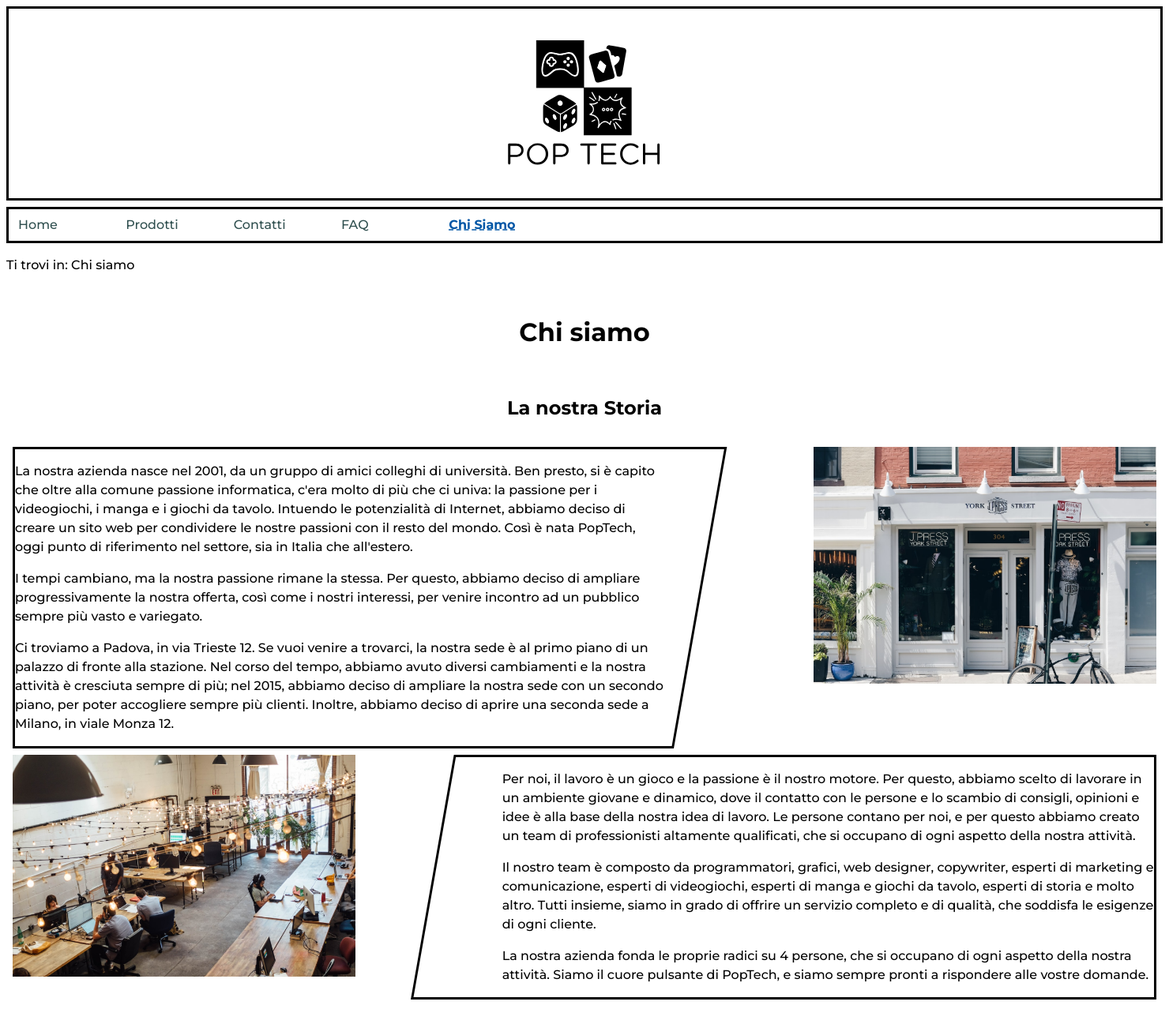
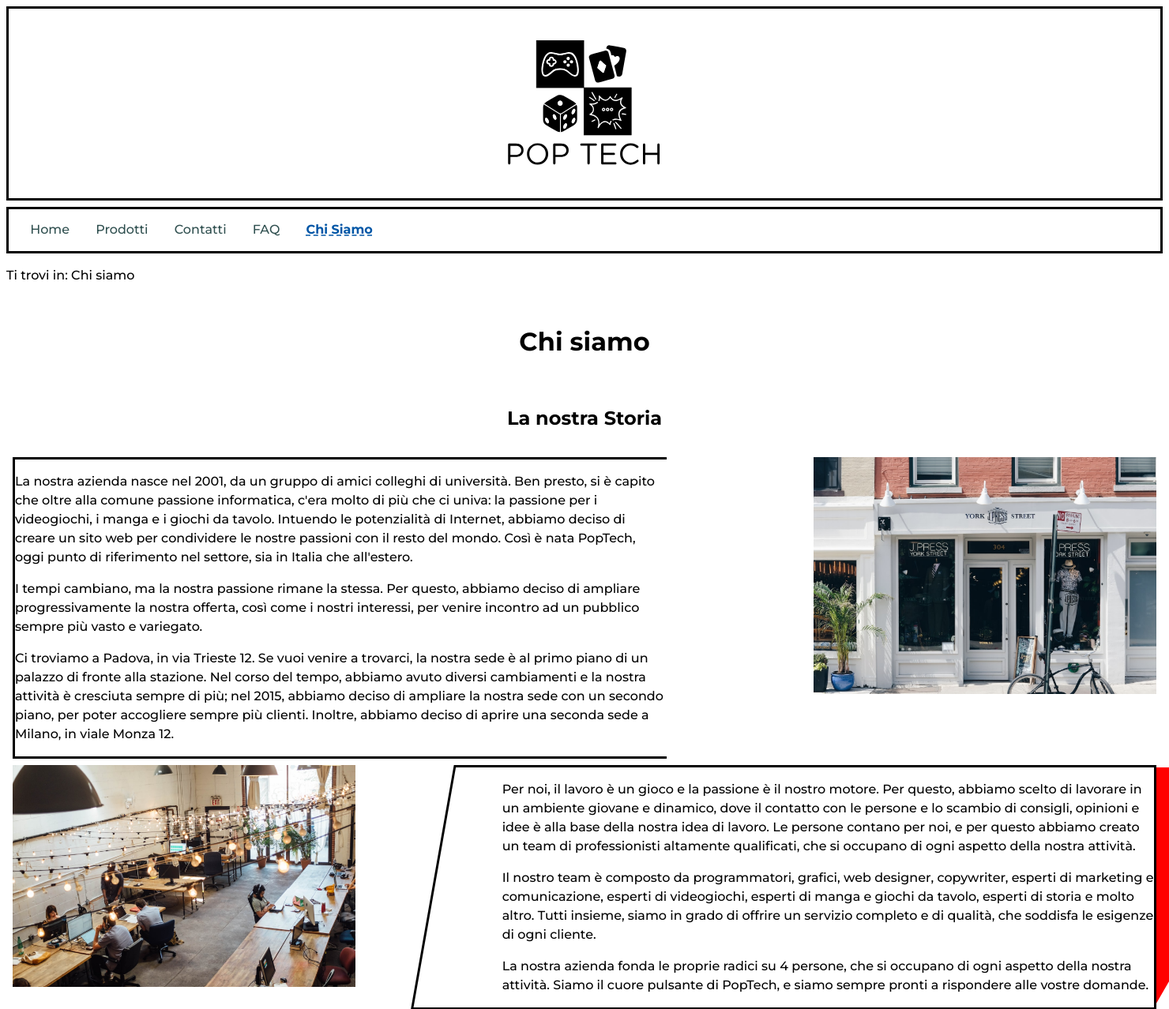
Before and after one commit to gabrielrovesti/Pop-Tech, a PHP site: page /chiSiamo.html in a window 1480 px wide; the page is wider, and only the part inside the window is pictured. Shown: the top 1278 px of that part at 79% size. Run offline with PHP 8.4, Linux system fonts and the light colour scheme.

Commit message:
Sistemato lo stile di menu e bottoni

```diff
--- a/includes/utilities.php
+++ b/includes/utilities.php
@@ -73,7 +73,7 @@ function get_menu(){
     $menu = '';
 
     // Link da inserire
-    $links = ["index.php","prodotti.php","contatti.php","faq.php","chiSiamo.html"];
+    $links = ["index.php","prodotti.php","contatti.php","FAQ.php","chiSiamo.html"];
     // Nomi delle voci di menu
     $names = ["Home","Prodotti","Contatti","FAQ","Chi Siamo"];
     // Lingue dei link (se diverse da Italiano)
@@ -82,7 +82,7 @@ function get_menu(){
     $nLinks = count($links);
 
     //Togliere dall'url restituito da PHP -- cambierà in base all'hosting (probilmente non sará necessario in fase di consegna)
-    $strToRemove = "/poptech/sito/";
+    $strToRemove = "/PopTech/";
     $currentPage = str_replace($strToRemove,"",$_SERVER['REQUEST_URI']);
 
     for($i=0;$i<$nLinks;$i++){
--- a/styles/style.css
+++ b/styles/style.css
@@ -74,7 +74,7 @@ header#header{
     margin: 0.5em;
     padding: 0.5em;
     border: 3px solid black;
-    /*bisogna aggiungere lo sfondo arancione/rosso*/
+    /*background-color: yellow;*/
 }
 
 header#header h1{
@@ -115,12 +115,6 @@ footer{
     clip: rect(1px, 1px, 1px, 1px);
 }
 
-/* Breadcrumbs ========================= */
-
-nav#breadcrumbs{
-    margin-left: 0.5em;
-}
-
 /* Navigation ========================= */
 
 #menu{
@@ -133,25 +127,18 @@ nav#breadcrumbs{
     border: 3px solid black;
 }
 
-nav#menu ul li#currentLink{
-    font-weight: bold;
-    text-decoration: underline;
-    text-decoration-style: dashed;
-    color: #0056A6;
-}
-
 nav#menu ul{
     list-style-type: none;
-    margin: 0;
-    padding: 0;
-    margin-left: 4px;
-    margin-right: -4px;
+    margin: 0.2em;
+    padding: 0.2em;
+    margin-left: 1em;
+    margin-right: -1em;
 }
 
 nav#menu ul li{
     list-style: none;
     display: inline-block;
-    margin-right: 4px;
+    margin-right: 1.8em;
 }
 
 nav#menu ul li#currentLink{
@@ -163,7 +150,6 @@ nav#menu ul li#currentLink{
 
 nav#menu a{
     text-decoration: none;
-    display: block;
     width: 8em;
 }
 
@@ -196,6 +182,15 @@ a.button{
     border: 3px solid black;
     padding: .5em 1em .5em 1em;
     display: inline-block;
+}
+
+a.button:visited{
+    color: darkslategrey;
+}
+
+a.button:hover{
+    color: white;
+    background-color: orangered;
 }
 
 /* Main Content ========================= */
@@ -345,7 +340,8 @@ main h2{
     order: 1;
 }
 
-#chiSiamo .text-container:afxxter{
+/*da sistemare*/
+#chiSiamo .text-container:after{
     content: " ";
     position: absolute;
     display: block;
```
